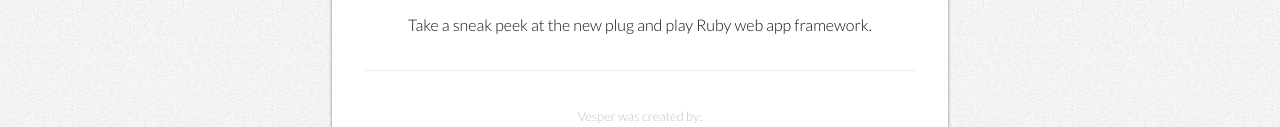
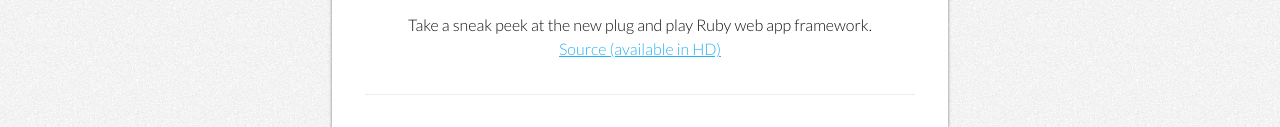
Before and after one commit to jefflembeck/vesper.github.com, a plain HTML site: page index.html in a window 1280 px wide. Shown: the part 966-1093 px from the top of the page. Drawn offline with nearby package versions, Linux system fonts and the light colour scheme; a web font is replaced by a local one.

Commit message:
Adds source link for HD video

```diff
--- a/index.html
+++ b/index.html
@@ -55,6 +55,8 @@
 
 		<p style="text-align: center;">
 			Take a sneak peek at the new plug and play Ruby web app framework.
+			<br />
+			<a href="http://vimeo.com/35078302">Source (available in HD)</a>
 		</p>
 
 		<hr />
```
